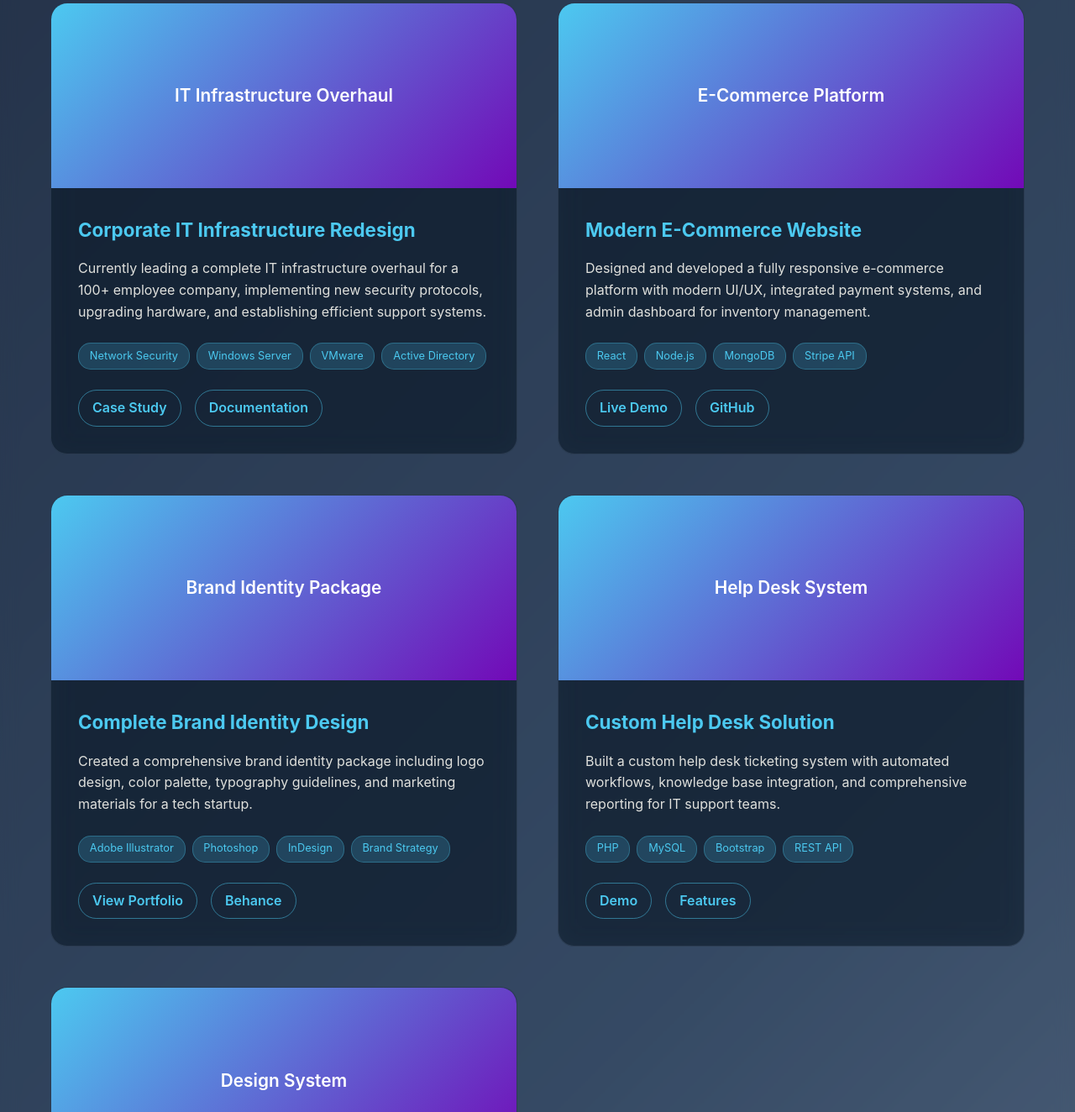
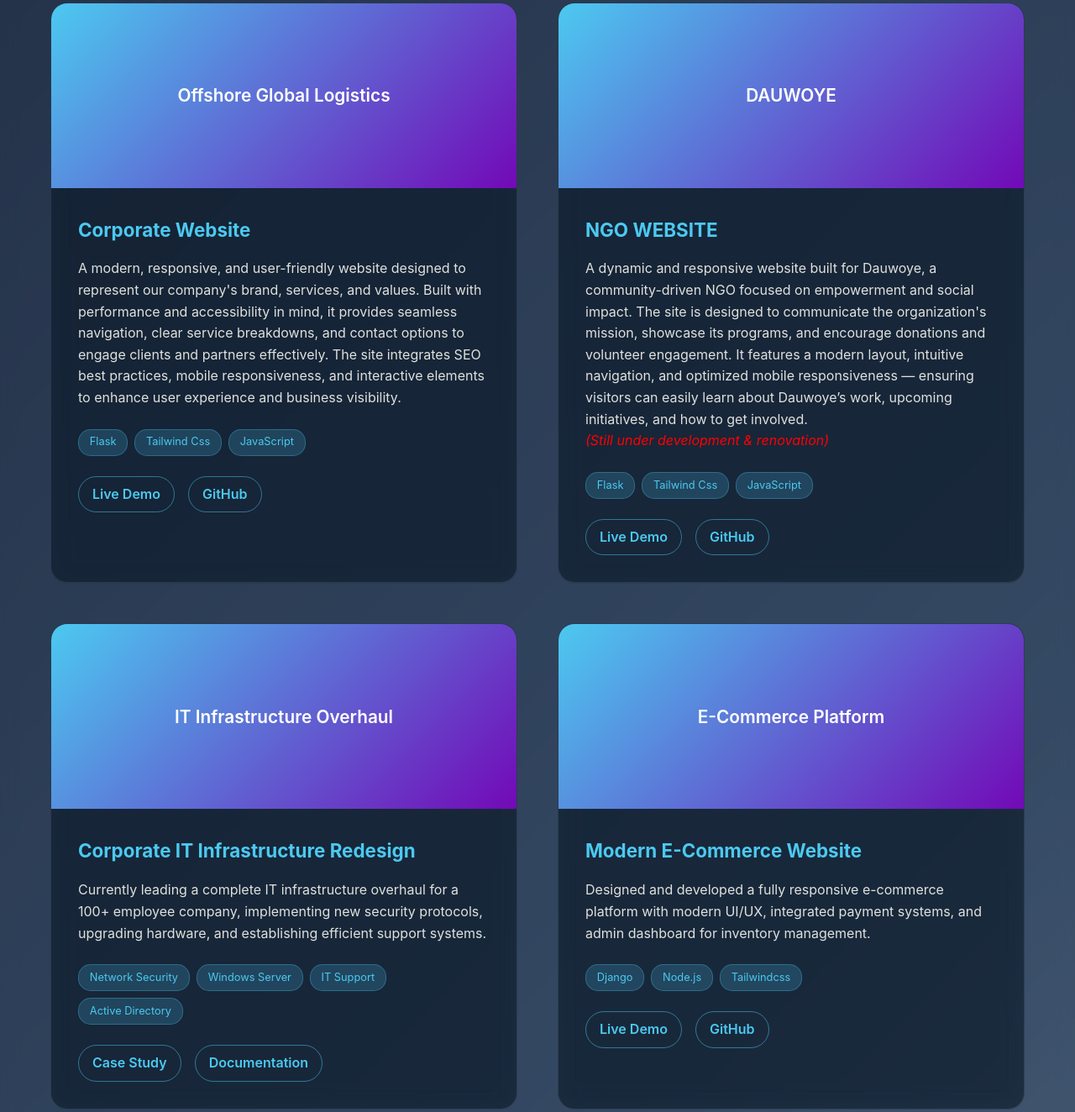
Before and after one commit to DarkEye00/Portfolio, a plain HTML site: page index.html in a window 1280 px wide. Shown: the part 2985-4309 px from the top of the page at 84% size. Drawn offline with nearby package versions, Linux system fonts and the light colour scheme; animation ran at ten frames a second.

Commit message:
updated Portfolio

```diff
--- a/index.html
+++ b/index.html
@@ -660,6 +660,39 @@
             <h2 class="section-title fade-in">Projects</h2>
             <div class="projects-grid">
                 <div class="project-card fade-in">
+                    <div class="project-image">Offshore Global Logistics</div>
+                    <div class="project-content">
+                        <h3>Corporate Website</h3>
+                        <p>A modern, responsive, and user-friendly website designed to represent our company's brand, services, and values. Built with performance and accessibility in mind, it provides seamless navigation, clear service breakdowns, and contact options to engage clients and partners effectively. The site integrates SEO best practices, mobile responsiveness, and interactive elements to enhance user experience and business visibility.</p>
+                        <div class="project-tech">
+                            <span class="tech-tag">Flask</span>
+                            <span class="tech-tag">Tailwind Css</span>
+                            <span class="tech-tag">JavaScript</span>
+
+                        </div>
+                         <div class="project-links">
+                            <a href="https://offshoreafrica.org/" target="_blank" class="project-link">Live Demo</a>
+                            <a href="https://github.com/DarkEye00/OGL_NEW" class="project-link">GitHub</a>
+                        </div>
+                    </div>
+                </div>
+                <div class="project-card fade-in">
+                    <div class="project-image">DAUWOYE </div>
+                    <div class="project-content">
+                        <h3>NGO WEBSITE</h3>
+                        <p>A dynamic and responsive website built for Dauwoye, a community-driven NGO focused on empowerment and social impact. The site is designed to communicate the organization's mission, showcase its programs, and encourage donations and volunteer engagement. It features a modern layout, intuitive navigation, and optimized mobile responsiveness — ensuring visitors can easily learn about Dauwoye’s work, upcoming initiatives, and how to get involved.<br> <span style="color: red; font-style: italic;">(Still under development & renovation) </p>
+                        <div class="project-tech">
+                             <span class="tech-tag">Flask</span>
+                            <span class="tech-tag">Tailwind Css</span>
+                            <span class="tech-tag">JavaScript</span>
+                        </div>
+                         <div class="project-links">
+                            <a href="https://dauwoye.org/" class="project-link">Live Demo</a>
+                            <a href="#" class="project-link">GitHub</a>
+                        </div>
+                    </div>
+                </div>
+                <div class="project-card fade-in">
                     <div class="project-image">IT Infrastructure Overhaul</div>
                     <div class="project-content">
                         <h3>Corporate IT Infrastructure Redesign</h3>
@@ -667,7 +700,7 @@
                         <div class="project-tech">
                             <span class="tech-tag">Network Security</span>
                             <span class="tech-tag">Windows Server</span>
-                            <span class="tech-tag">VMware</span>
+                            <span class="tech-tag">IT Support</span>
                             <span class="tech-tag">Active Directory</span>
                         </div>
                         <div class="project-links">
@@ -682,10 +715,10 @@
                         <h3>Modern E-Commerce Website</h3>
                         <p>Designed and developed a fully responsive e-commerce platform with modern UI/UX, integrated payment systems, and admin dashboard for inventory management.</p>
                         <div class="project-tech">
-                            <span class="tech-tag">React</span>
+                            <span class="tech-tag">Django</span>
                             <span class="tech-tag">Node.js</span>
-                            <span class="tech-tag">MongoDB</span>
-                            <span class="tech-tag">Stripe API</span>
+                            <span class="tech-tag">Tailwindcss</span>
+
                         </div>
                         <div class="project-links">
                             <a href="#" class="project-link">Live Demo</a>
@@ -694,19 +727,20 @@
                     </div>
                 </div>
                 <div class="project-card fade-in">
-                    <div class="project-image">Brand Identity Package</div>
+                    <div class="project-image">Visitor Management System</div>
                     <div class="project-content">
-                        <h3>Complete Brand Identity Design</h3>
-                        <p>Created a comprehensive brand identity package including logo design, color palette, typography guidelines, and marketing materials for a tech startup.</p>
+                        <h3>Fullstack VMS</h3>
+                        <p>A digital solution built with Django for tracking, managing, and reporting visitor entries and exits across multiple facilities with real-time data capture and security integration</p>
                         <div class="project-tech">
-                            <span class="tech-tag">Adobe Illustrator</span>
-                            <span class="tech-tag">Photoshop</span>
-                            <span class="tech-tag">InDesign</span>
-                            <span class="tech-tag">Brand Strategy</span>
+                            <span class="tech-tag">Django</span>
+
+                            <span class="tech-tag">Tailwindcss</span>
+                            <span class="tech-tag">Sendgrid API</span>
+
                         </div>
                         <div class="project-links">
-                            <a href="#" class="project-link">View Portfolio</a>
-                            <a href="#" class="project-link">Behance</a>
+                            <a href="#" class="project-link">Live Demo</a>
+                            <a href="https://github.com/DarkEye00/VMS" class="project-link">Github</a>
                         </div>
                     </div>
                 </div>
@@ -717,10 +751,9 @@
                         <h3>Custom Help Desk Solution</h3>
                         <p>Built a custom help desk ticketing system with automated workflows, knowledge base integration, and comprehensive reporting for IT support teams.</p>
                         <div class="project-tech">
-                            <span class="tech-tag">PHP</span>
-                            <span class="tech-tag">MySQL</span>
-                            <span class="tech-tag">Bootstrap</span>
-                            <span class="tech-tag">REST API</span>
+                            <span class="tech-tag">Microsoft Power automate</span>
+                            <span class="tech-tag">MS Sharepoint</span>
+
                         </div>
                         <div class="project-links">
                             <a href="#" class="project-link">Demo</a>
@@ -728,23 +761,7 @@
                         </div>
                     </div>
                 </div>
-                <div class="project-card fade-in">
-                    <div class="project-image">Design System</div>
-                    <div class="project-content">
-                        <h3>Component Design System</h3>
-                        <p>Created a comprehensive design system with reusable components, style guides, and documentation to ensure consistency across multiple projects.</p>
-                        <div class="project-tech">
-                            <span class="tech-tag">Figma</span>
-                            <span class="tech-tag">Storybook</span>
-                            <span class="tech-tag">React</span>
-                            <span class="tech-tag">SCSS</span>
-                        </div>
-                        <div class="project-links">
-                            <a href="#" class="project-link">Figma File</a>
-                            <a href="#" class="project-link">Storybook</a>
-                        </div>
-                    </div>
-                </div>
+
             </div>
         </div>
     </section>
```
